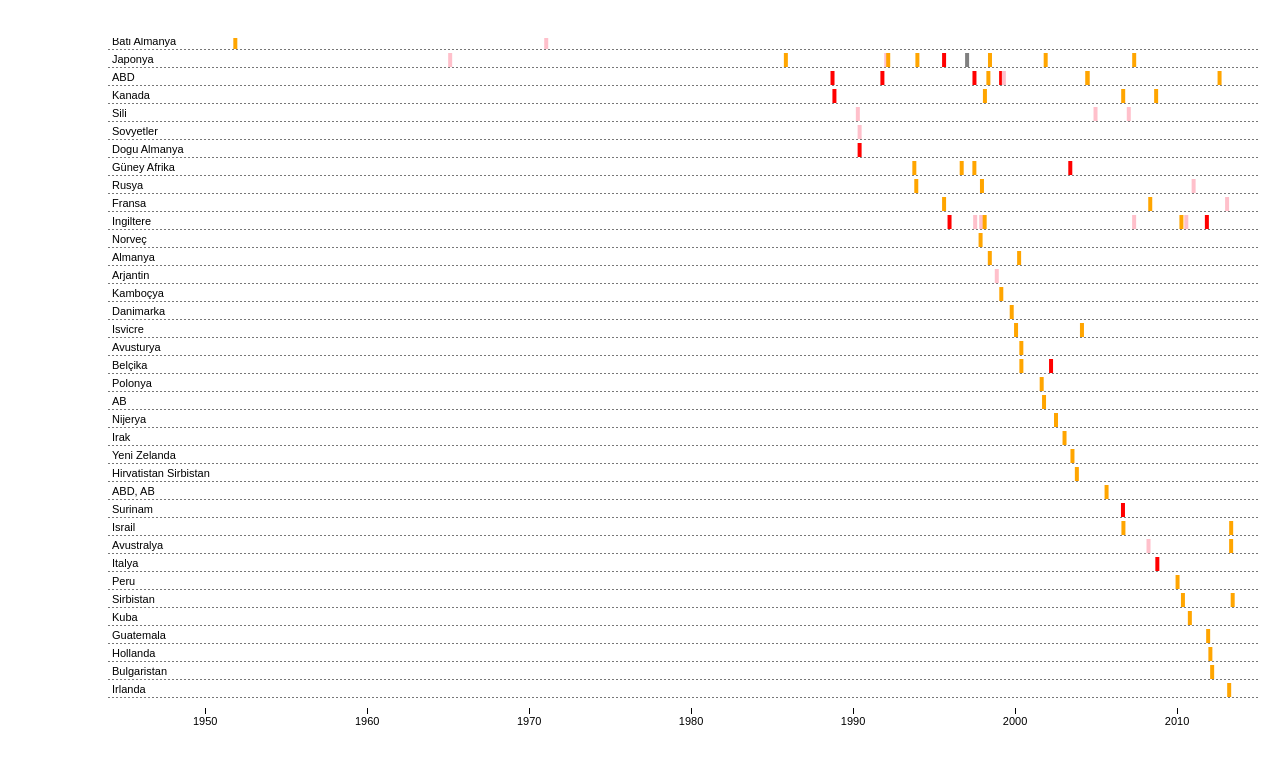
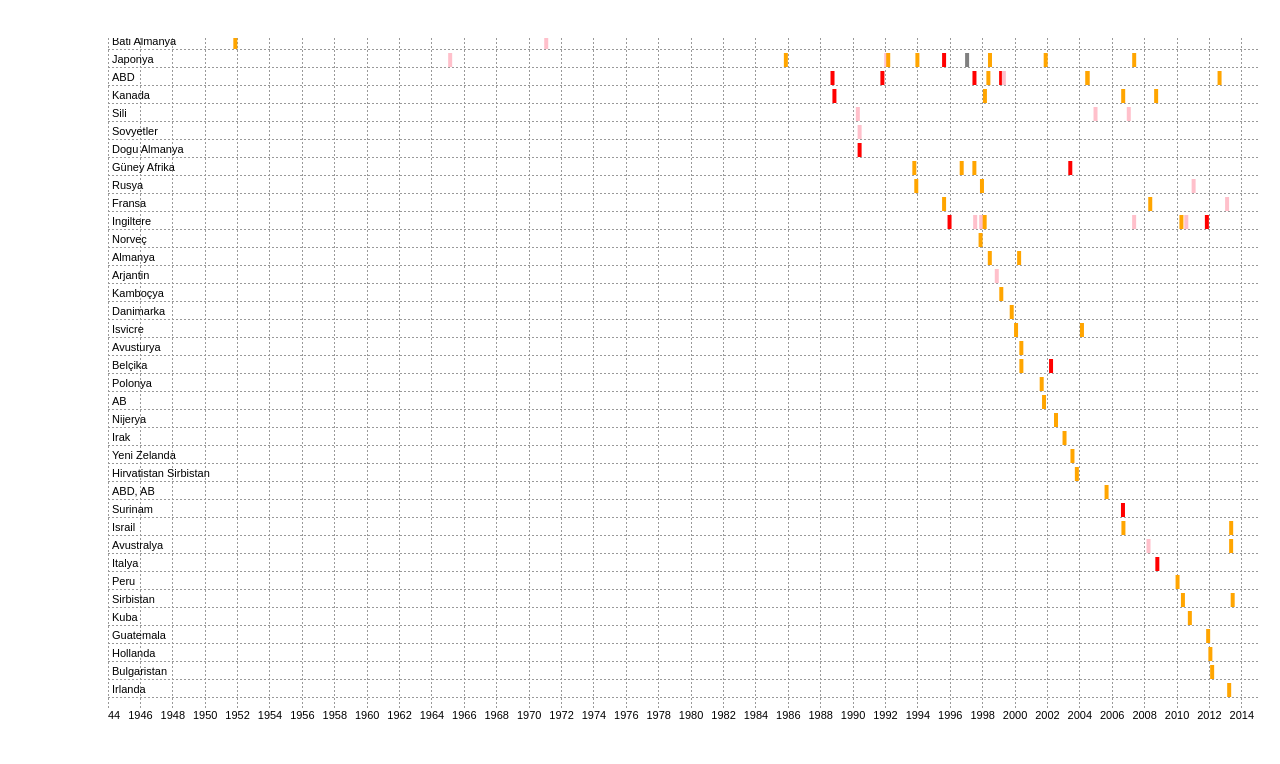
Before and after one commit to mahir/neverAgain, a plain HTML site: page 01/index.html in a window 1280 px wide. Drawn offline with nearby package versions, Linux system fonts and the light colour scheme; a web font is replaced by a local one.

Commit message:
Update on x-axis grids.

```diff
--- a/01/index.html
+++ b/01/index.html
@@ -25,7 +25,7 @@
 }
 
 .axis .minor line {
-  stroke: #777;
+  stroke: #999;
   stroke-dasharray: 2,2;
 }
 
@@ -102,8 +102,16 @@
 				var y = d3.scale.ordinal().rangeRoundBands([0, height-margin.bottom], 0.2)
 				var r = d3.scale.sqrt().range([0.5, 15]);
 
-				var xAxis = d3.svg.axis().scale(x).orient("bottom")
-			    var yAxis = d3.svg.axis().scale(y).orient("right").tickSize(width);
+				var xAxis = d3.svg.axis()
+                .scale(x)
+                .orient("bottom")
+                .ticks(30)
+                .tickSize(-height);
+
+                var yAxis = d3.svg.axis()
+                .scale(y)
+                .orient("right")
+                .tickSize(width);
 
 
 
@@ -111,10 +119,16 @@
 				y.domain(countrylist);
 
 
-    svg.append("g")
+    var gx = svg.append("g")
       .attr("class", "x axis")
       .attr("transform", "translate(0," + (height-margin.bottom) + ")")
       .call(xAxis)
+
+      gx.selectAll("g").filter(function(d) { return d; })
+    .classed("minor", true);
+
+
+
 
     var gy = svg.append("g")
     .attr("class", "y axis")
```
